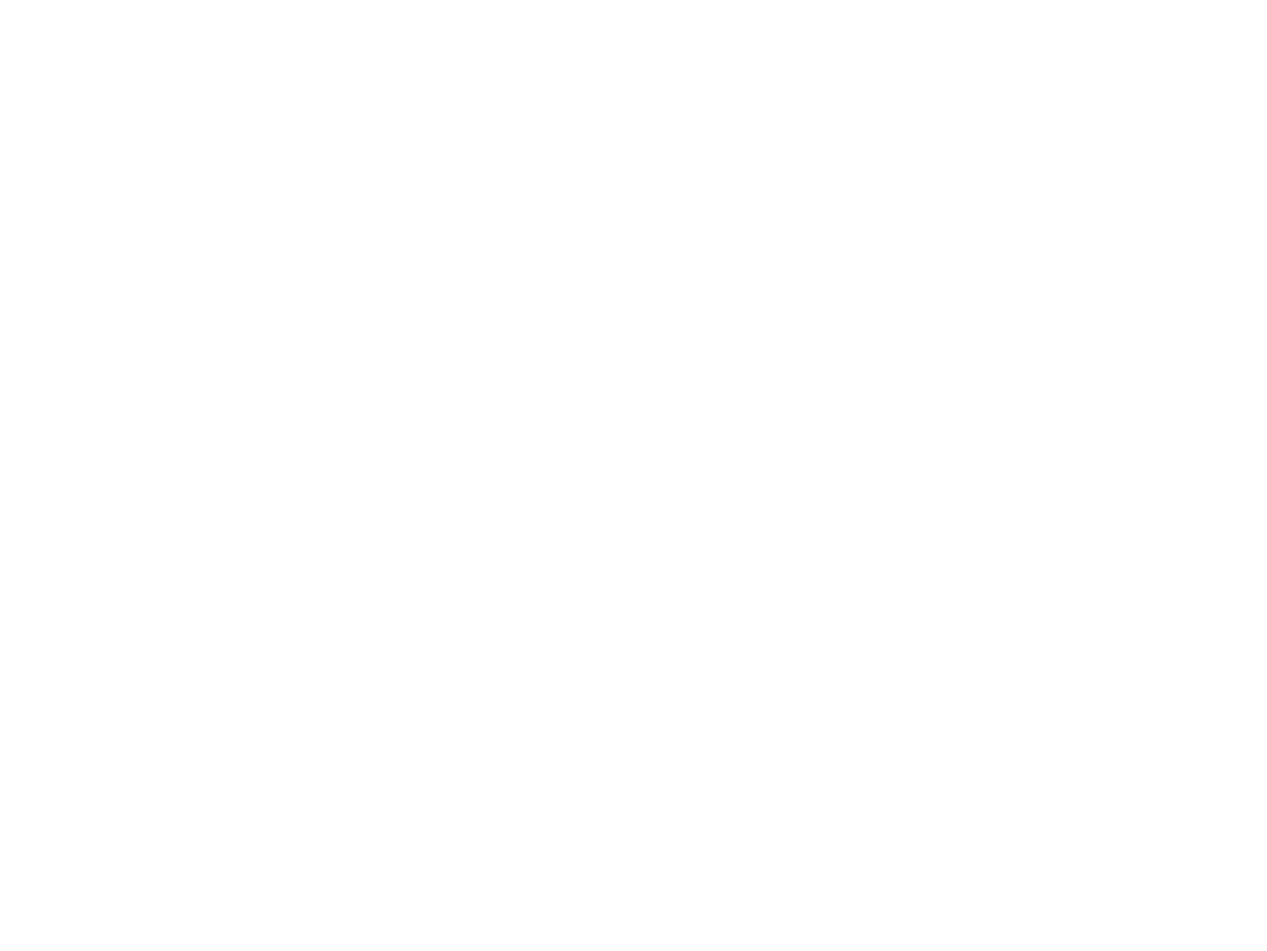
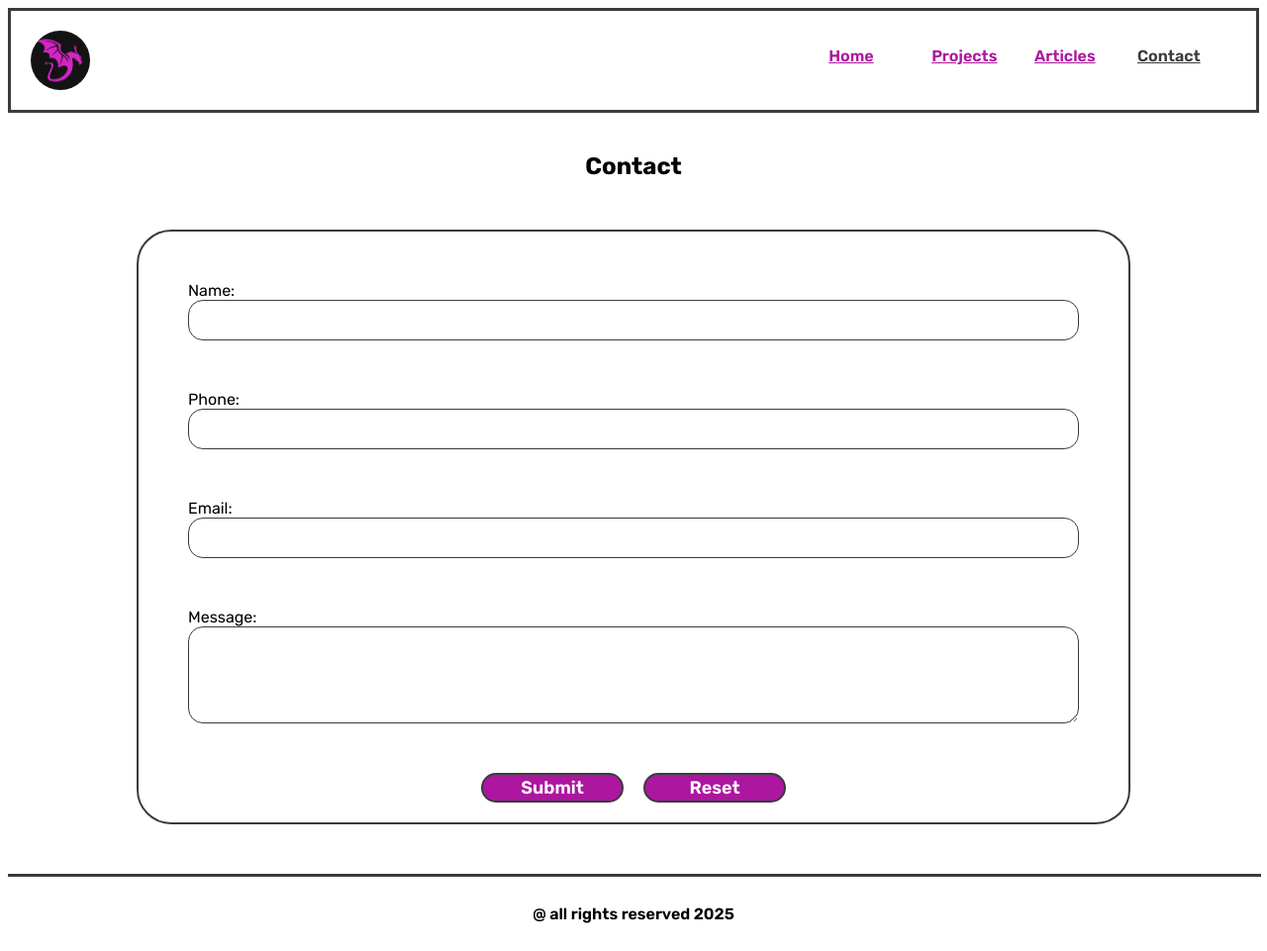
Before and after one commit to gabalvarez21/FRONTEND, a plain HTML site: page 03_basicwebsite/contact.html in a window 1280 px wide. Shown: the whole page at 99% size. Before the commit the page ends 800 px from the top, so only its background shows below. Drawn offline with Linux system fonts and the light colour scheme.

Commit message:
basciweb

```diff
--- a/03_basicwebsite/contact.html
+++ b/03_basicwebsite/contact.html
@@ -1,11 +1,64 @@
 <!DOCTYPE html>
 <html lang="en">
+
 <head>
     <meta charset="UTF-8">
     <meta name="viewport" content="width=device-width, initial-scale=1.0">
+    <meta property="og:title" content="Basic website" />
+    <link rel="stylesheet" href="./index.css">
     <title>Document</title>
 </head>
+
 <body>
+    <div class="nav-header">
+        <nav>
+            <img src="./assets/logo.png" alt="logo" class="logo">
 
+            <ul class="nav">
+                <li> <a href="index.html"> Home </a> </li>
+                <li> <a href="projects.html"> Projects </a> </li>
+                <li> <a href="articles.html"> Articles </a> </li>
+                <li> <a style="color: #3b3b3e;" href="contact.html"> Contact </a> </li>
+            </ul>
+        </nav>
+    </div>
+
+    <main>
+        <h2 class="title"> Contact </h2>
+
+        <section>
+            <div>
+                <form action="" class="form">
+                    <div class="form-div ">
+                        <label for=""> Name: </label>
+                        <input type="text" name="name">
+                    </div>
+                    <div class="form-div ">
+                        <label for=""> Phone: </label>
+                        <input type="number" name="phone" id="">
+                    </div>
+                    <div class="form-div ">
+                        <label for=""> Email: </label>
+                        <input type="email" name="email" id="">
+                    </div>
+                    <div class="form-div ">
+                        <label for=""> Message: </label>
+                        <textarea name="message" id="" rows="4"></textarea>
+                    </div>
+                    <div class="button">
+                        <button> Submit </button>
+                        <button> Reset </button>
+                    </div>
+                </form>
+            </div>
+        </section>
+
+        <hr size="3" color="#3b3b3e" width="100%">
+
+        <footer>
+            @ all rights reserved 2025
+        </footer>
+    </main>
 </body>
+
 </html>
--- a/03_basicwebsite/index.css
+++ b/03_basicwebsite/index.css
@@ -42,6 +42,14 @@ a:hover {
 
 cite {
     color: #bcbcbc;
+}
+
+input,
+textarea {
+    border-radius: 15px;
+    border: 1px solid #3b3b3e;
+    padding: 10px;
+    font-size: medium;
 }
 
 footer {
@@ -121,3 +129,77 @@ footer {
     display: grid;
     padding: 0 15px 10px 20px;
 }
+
+.pro-container {
+    display: grid;
+    grid-template-columns: repeat(3, 1fr);
+    gap: 10px;
+    margin: 50px;
+}
+
+.pro-container div {
+    border: 2px solid #3b3b3e;
+    ;
+    border-radius: 20px;
+    width: 200px;
+    height: 100px;
+    display: flex;
+    align-items: center;
+    justify-content: center;
+    font-weight: 700;
+    background-color: #FFFAFA;
+}
+
+.pro-container div:hover {
+    background: #000000;
+    background: linear-gradient(169deg, rgba(0, 0, 0, 1) 0%, rgba(173, 22, 159, 1) 48%, rgba(240, 201, 237, 1) 100%);
+    color: white;
+    transform: scale(1.05);
+    /* Aumenta el tamaño al 120% al pasar el cursor */
+    transition: transform 0.3s ease;
+    /* Transición suave */
+    border: 3px solid #3b3b3e;
+}
+
+.title {
+    margin: 50px 0 0 0;
+}
+
+.link a:link {
+    color: #3b3b3e;
+}
+
+.form {
+    width: 1000px;
+    border: 2px solid #3b3b3e;
+    border-radius: 35px;
+    margin: 50px;
+}
+
+.form-div {
+    display: grid;
+    margin: 50px;
+}
+
+.button {
+    display: flex;
+    justify-content: center;
+    margin: 20px;
+    gap: 20px;
+}
+
+.button button {
+    color: white;
+    background: rgba(173, 22, 159, 1);
+    font-size: large;
+    font-weight: 600;
+    border: 2px solid #3b3b3e;
+    border-radius: 35px;
+    width: 15%;
+    height: 30px;
+}
+
+.button button:hover {
+    background: #000000;
+    background: linear-gradient(169deg, rgba(0, 0, 0, 1) 0%, rgba(173, 22, 159, 1) 48%, rgba(240, 201, 237, 1) 100%);
+}
```
Also changed, not shown: 03_basicwebsite/articles.html (+41 -0 lines), 03_basicwebsite/index.html (+1 -2 lines), 03_basicwebsite/projects.html (+47 -1 lines).
